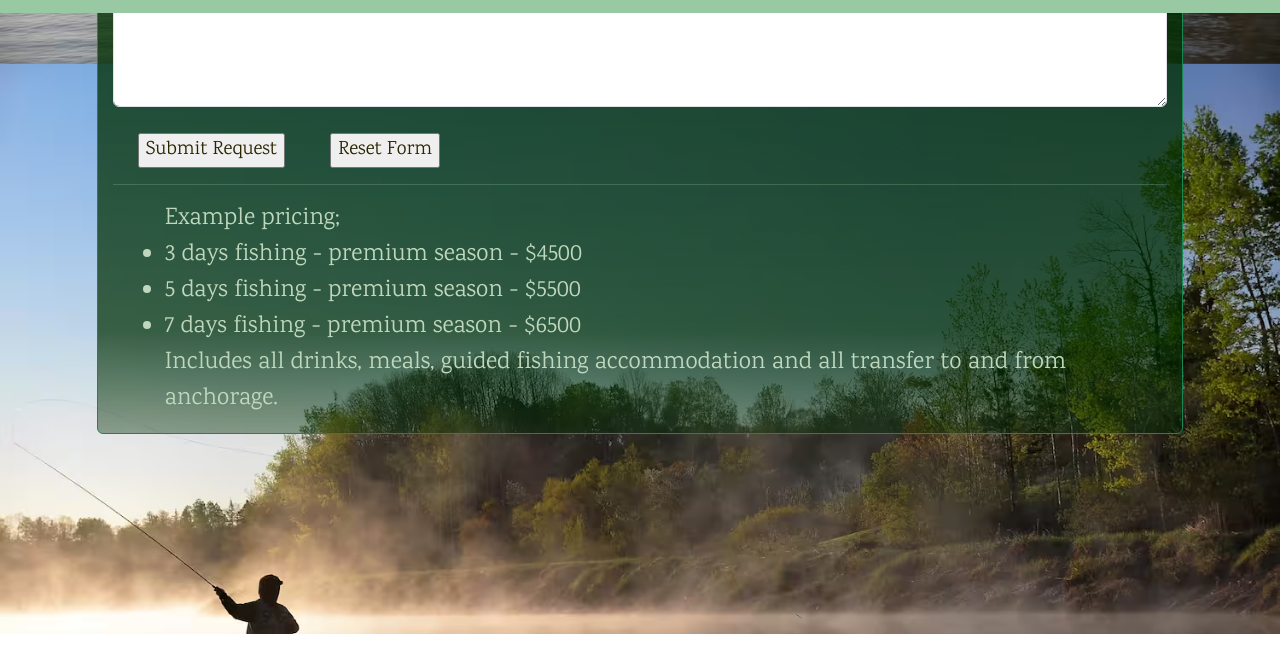
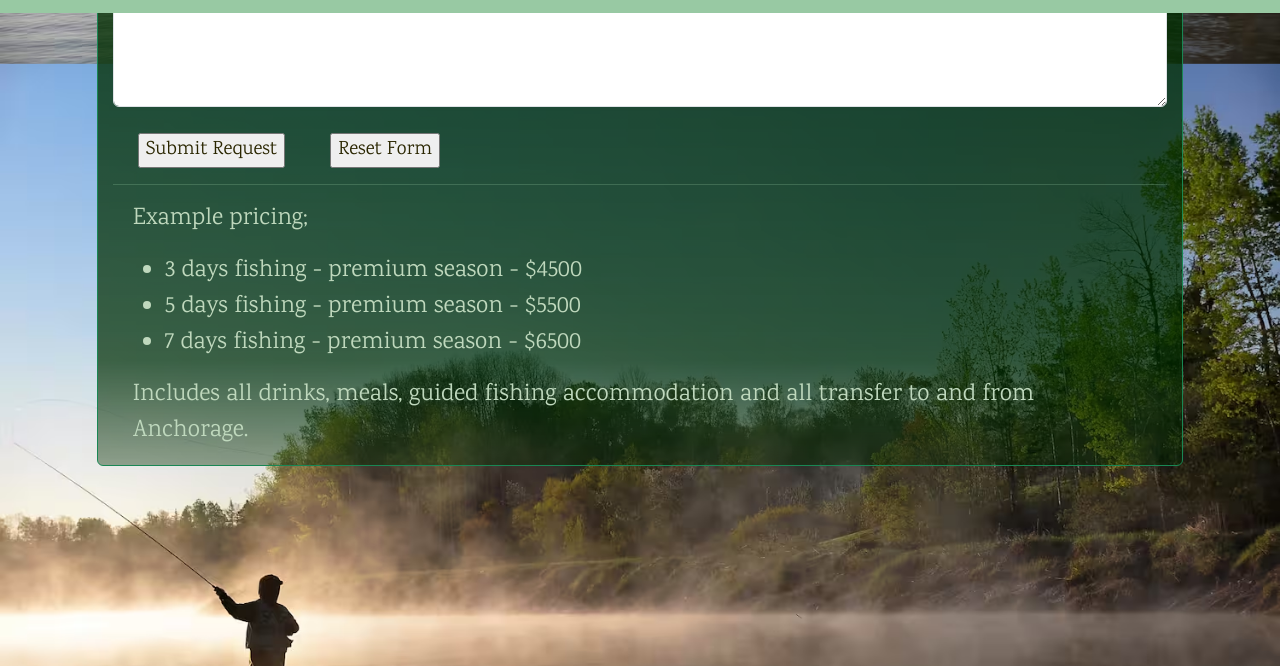
Before and after one commit to Coelecanth/Project1-final, a website: page form.html in a window 1280 px wide. Shown: the part 787-1453 px from the top of the page. Before the commit the page ends 1421 px from the top, so only its background shows below. Drawn offline with nearby package versions, Linux system fonts and the light colour scheme; a web font is replaced by a local one.

Commit message:
debug - fix errors after runnig nmarkup checker

```diff
--- a/assets/css/style.css
+++ b/assets/css/style.css
@@ -55,7 +55,7 @@
     font-weight: 400;
  }
  .loc-text-pricing {
-    display:inline-block;
+    display:block;
     margin-left: 20px;
     margin-right: 20px;
     font-size: 1.5rem;
--- a/form.html
+++ b/form.html
@@ -89,19 +89,18 @@
 					<textarea class="form-control loc-text-textfield" id="Enquiry-text" rows="6" name="Enquiry-text"></textarea>
 				</fieldset>
 			</div>
-				<input  class="loc-text-field" type="submit" class="loc-text-para" value="Submit Request">
+				<input  class="loc-text-field" type="submit" value="Submit Request">
 				<input  class="loc-text-field" type="reset" value="Reset Form">
 			</form>
 			<hr>
 
+			<p class="loc-text-pricing">Example pricing;</p>
 			<ul class="loc-text-pricing">
-				Example pricing;
 				<li>3 days fishing - premium season - $4500 </li>
 				<li>5 days fishing - premium season - $5500</li>
 				<li>7 days fishing - premium season - $6500</li>
-				Includes all drinks, meals, guided fishing accommodation and all transfer to and from anchorage.
 			</ul>
-
+			<p class="loc-text-pricing">Includes all drinks, meals, guided fishing accommodation and all transfer to and from Anchorage.</p>
 
 		</div>
 		<div class="col-lg-1 col-md-1 ">
```
Also changed, not shown: faq.html (+7 -9 lines).
